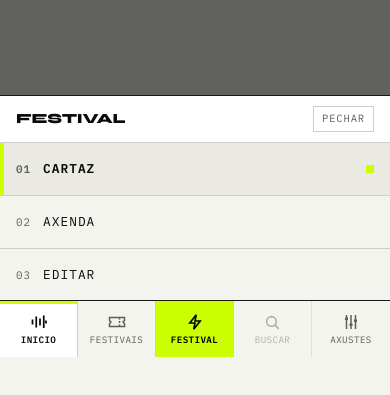
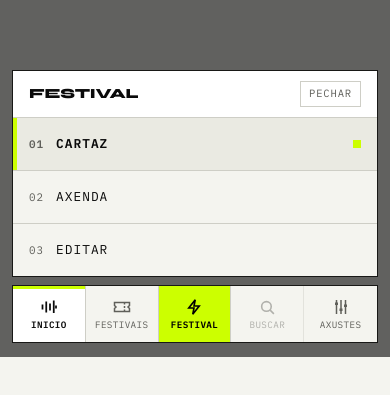
Before and after one commit to manuelmgn/2026_KUE, a Next.js app: page / in a window 390 px wide. Both pictures are taken after a click on the button "FESTIVAL". Shown: the part 487-882 px from the top of the page. Built offline with nearby package versions, Linux system fonts and the light colour scheme; no server answers; the database is empty.

Commit message:
style(nav): float mobile bottom dock above safe area with inset margins

```diff
--- a/src/app/globals.css
+++ b/src/app/globals.css
@@ -185,11 +185,21 @@ select {
 }
 
 .kue-bottom-nav {
-  padding-bottom: env(safe-area-inset-bottom, 0px);
-  padding-left: env(safe-area-inset-left, 0px);
-  padding-right: env(safe-area-inset-right, 0px);
+  bottom: max(0.875rem, calc(env(safe-area-inset-bottom, 0px) + 0.5rem));
+  left: max(0.75rem, env(safe-area-inset-left, 0px));
+  right: max(0.75rem, env(safe-area-inset-right, 0px));
+  margin-inline: auto;
+  max-inline-size: 28rem;
   user-select: none;
   -webkit-user-select: none;
+}
+
+.kue-bottom-sheet {
+  bottom: calc(max(0.875rem, calc(env(safe-area-inset-bottom, 0px) + 0.5rem)) + 4.125rem);
+  left: max(0.75rem, env(safe-area-inset-left, 0px));
+  right: max(0.75rem, env(safe-area-inset-right, 0px));
+  margin-inline: auto;
+  max-inline-size: 28rem;
 }
 
 .kue-bottom-nav a:focus-visible,
@@ -207,11 +217,11 @@ select {
 
 @media (max-width: 767px) {
   html {
-    scroll-padding-bottom: calc(3.75rem + env(safe-area-inset-bottom, 0px));
+    scroll-padding-bottom: calc(5.5rem + env(safe-area-inset-bottom, 0px));
   }
 
   body {
-    padding-bottom: calc(3.75rem + env(safe-area-inset-bottom, 0px));
+    padding-bottom: calc(5.5rem + env(safe-area-inset-bottom, 0px));
   }
 }
 
--- a/src/components/features/BottomNav.tsx
+++ b/src/components/features/BottomNav.tsx
@@ -82,7 +82,7 @@ export function BottomNav({ festivals }: BottomNavProps) {
           <section
             id={menuId}
             aria-label={dict.nav.festivalMenuAria}
-            className="fixed inset-x-0 bottom-[calc(3.5rem+env(safe-area-inset-bottom,0px))] z-50 border-t border-line-strong bg-bg"
+            className="kue-bottom-sheet fixed z-50 border border-line-strong bg-bg"
           >
             <div className="flex items-center justify-between border-b border-line bg-surface px-4 py-2.5">
               <div className="min-w-0">
@@ -140,7 +140,7 @@ export function BottomNav({ festivals }: BottomNavProps) {
 
       <nav
         aria-label={dict.nav.bottomAria}
-        className="kue-bottom-nav fixed inset-x-0 bottom-0 z-50 grid grid-cols-5 border-t border-line-strong bg-bg md:hidden"
+        className="kue-bottom-nav fixed z-50 grid grid-cols-5 border border-line-strong bg-bg md:hidden"
       >
         {/* 1. Início — Set C (audio pulse) */}
         <Link
```
